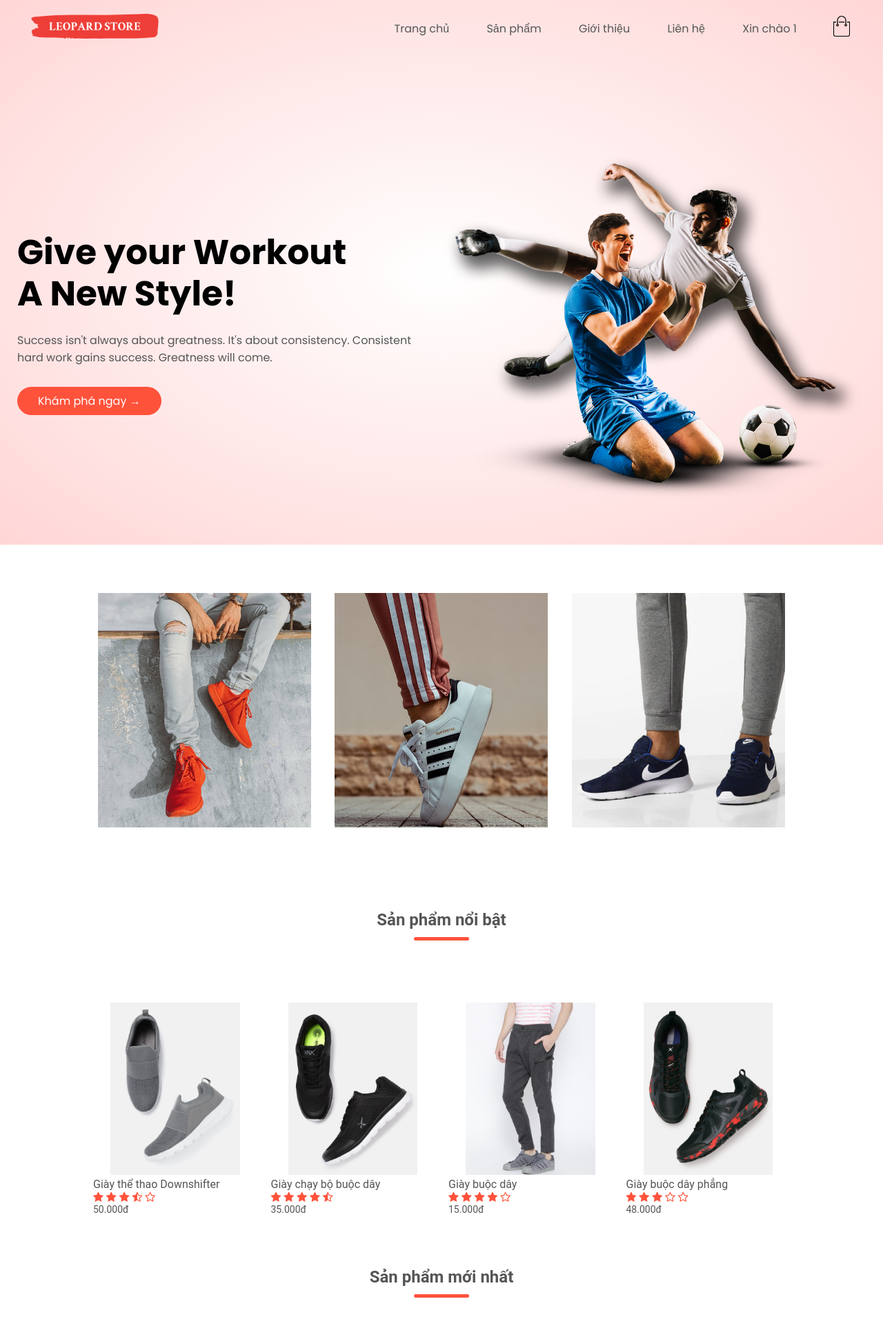
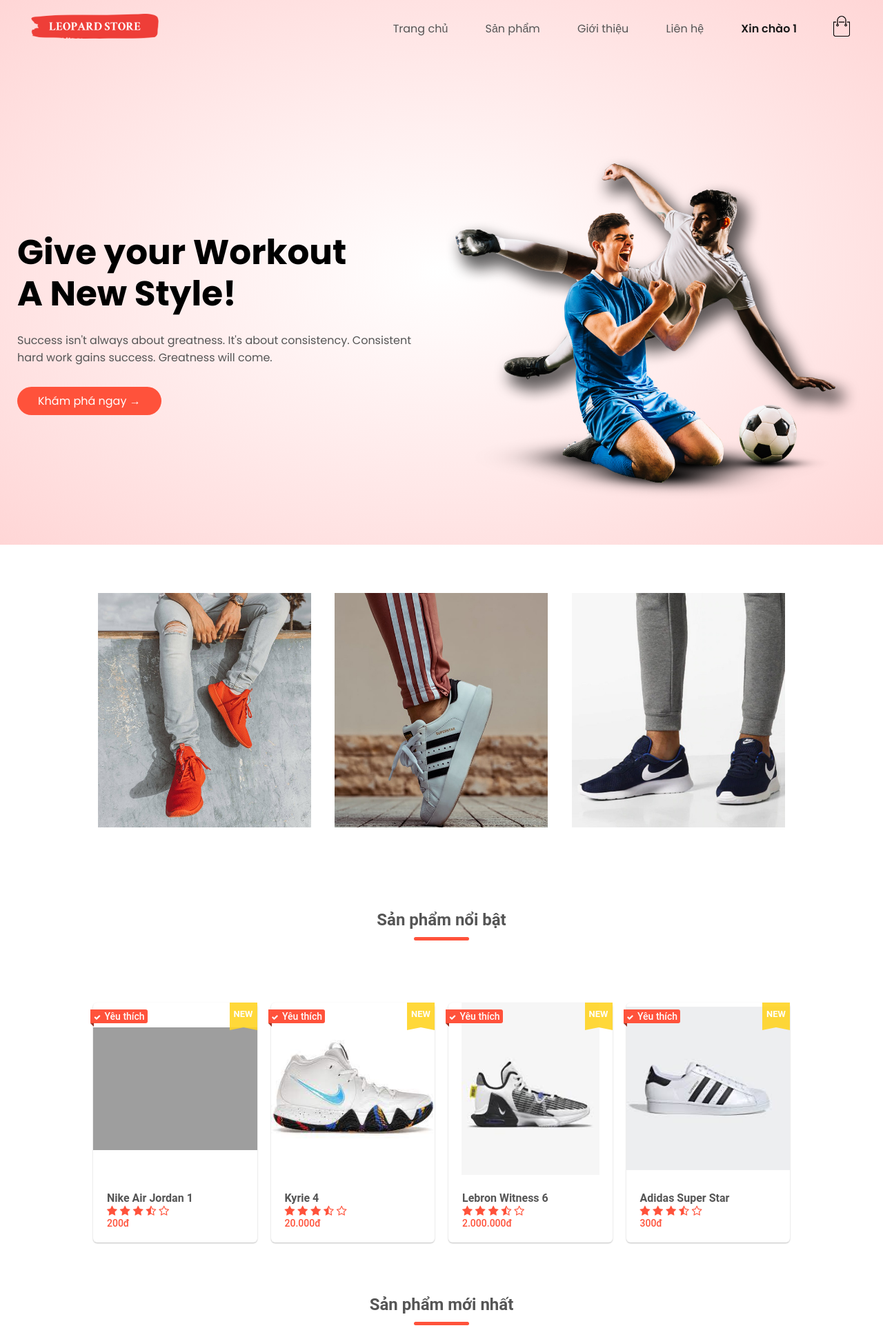
Before and after one commit to haduc25/ungdungcongnghe, a PHP site: page / in a window 1280 px wide. Shown: the top 1926 px of the page at 69% size. Run offline with PHP 8.4, Linux system fonts and the light colour scheme; the visitor is signed in with stand-in values (Sample User, id 1); data comes from the database, SQL or seed files in the repository; grey boxes are pictures that could not be loaded.

Commit message:
hoan thien lai phan sp, chitietsp

```diff
--- a/controllers/HomeController.php
+++ b/controllers/HomeController.php
@@ -16,28 +16,8 @@ class SanphamController
 		if (isset($_GET['action'])) {
 			switch ($_GET['action']) {
 
-				// case 'dangnhap':
-				// 	include_once('views/dangnhap.php');
-				// 	if (isset($_POST['nutdangnhap'])) {
-				// 		$t=$_POST['tdn'];
-				// 		$m=$_POST['mk'];
-				// 		$dem1=$this->model->dembanghi($t,$m);
-				// 		$data2=$this->model->kiemtradangnhap($t,$m);
-				// 		if ($dem1 == 0) {
-				// 			echo "Đăng nhập thất bại";
-				// 		}else{
-				// 			$_SESSION['tennd']=$t;
-				// 			$_SESSION['quyennd']=$data2[0]['quyen_nd'];
-							// header('Location:index.php');
-
-								//<script>location.href = 'index.php';</script>
-
-					// 	}
-					// }
-					// break;
-
-					case 'dangnhap':
-						include_once('views/dangnhap.php');
+					case 'taikhoan':
+						include_once('views/taikhoan.php');
 						if (isset($_POST['nutdangnhap'])) {
 							$t=$_POST['tdn'];
 							$m=$_POST['mk'];
@@ -99,6 +79,8 @@ class SanphamController
 				case 'chitietsanpham':
 					$data = $this->model->layloaisanpham();
 					$data1 = $this->model->laysanpham();
+					$spnn = $this->model->laysanphamngaunhien(8);
+
 					if (isset($_GET['idloai'])) {
 						$data2 = $this->model->laysanphamtheoidloai($_GET['idloai']);
 					}
@@ -181,9 +163,12 @@ class SanphamController
 					break;
 			}
 		}else{
-
 			$data = $this->model->layloaisanpham();
 			$data1 = $this->model->laysanpham();
+
+			$spnoibat = $this->model->laysanphamnoibat();
+			$spmoinhat = $this->model->laysanphammoinhat();
+
 			if (isset($_GET['idloai'])) {
 				$data2 = $this->model->laysanphamtheoidloai($_GET['idloai']);
 			}
--- a/models/BaseModel.php
+++ b/models/BaseModel.php
@@ -66,8 +66,8 @@ class BaseModel
 			}
 		}
 		return $data;
+	}
 
-	}
 	public function laysanphamtheoidloai($idl){
 		$sql="select * from sanpham,loaisanpham where sanpham.id_loaisp=loaisanpham.id_loaisp and sanpham.id_loaisp=$idl";
 		$this->ketqua=$this->connect->query($sql);
@@ -114,7 +114,43 @@ class BaseModel
 		// Xử lý lỗi và trường hợp tên người dùng bị trùng (nếu cần)
 	}
 
+	public function laysanphamnoibat(){
+		$sql="SELECT * FROM `sanpham` ORDER BY `sanpham`.`id_loaisp` ASC LIMIT 4";
+		$this->ketqua=$this->connect->query($sql);
+		if ($this->ketqua->num_rows==0) {
+			$data=0;
+		}else{
+			while ($row=$this->ketqua->fetch_assoc()) {
+				$data[]=$row;
+			}
+		}
+		return $data;
+	}
 
+	public function laysanphammoinhat(){
+		$sql="SELECT * FROM `sanpham` ORDER BY `sanpham`.`ngaynhap_sp` DESC";
+		$this->ketqua=$this->connect->query($sql);
+		if ($this->ketqua->num_rows==0) {
+			$data=0;
+		}else{
+			while ($row=$this->ketqua->fetch_assoc()) {
+				$data[]=$row;
+			}
+		}
+		return $data;
+	}
+	public function laysanphamngaunhien($slsp){
+		$sql="SELECT * FROM sanpham ORDER BY RAND() LIMIT $slsp";
+		$this->ketqua=$this->connect->query($sql);
+		if ($this->ketqua->num_rows==0) {
+			$data=0;
+		}else{
+			while ($row=$this->ketqua->fetch_assoc()) {
+				$data[]=$row;
+			}
+		}
+		return $data;
+	}
 
 }
 ?>
--- a/public/css/customStyle.css
+++ b/public/css/customStyle.css
@@ -167,6 +167,7 @@
     box-shadow: 0 1px 2px var(--box-shadow-color);
     border-radius: 6px;
     overflow: hidden;
+    position: relative;
 }
 
 .product-item__info{
@@ -196,3 +197,103 @@
 .testimonial__card{
     height: 400px;
 }
+
+/* Product overlay */
+.home-product-item__favorite {
+    position: absolute;
+    top: 10px;
+    left: -4px;
+    color: var(--primary-color);
+    background-color: currentColor;
+    font-size: 14px;
+    font-weight: 500;
+    line-height: 20px;
+    padding-right: 4px;
+    border-top-right-radius: 3px;
+    border-bottom-right-radius: 3px;
+}
+
+.home-product-item__favorite::after {
+    content: '';
+    position: absolute;
+    left: 0;
+    bottom: -5px;
+    border-top: 5px solid currentColor;
+    border-left: 5px solid transparent;
+    filter: brightness(60%);
+}
+
+.home-product-item__favorite i {
+    font-size: 10px;
+    margin: 0 2px 0 5px;
+    color: var(--white-color);
+}
+
+.home-product-item__favorite span {
+    color: var(--white-color);
+}
+
+.home-product-item__discount {
+    position: absolute;
+    top: 0;
+    right: 0;
+    width: 40px;
+    height: 36px;
+    text-align: center;
+    color: #ffd424e6;
+    background-color: currentColor;
+}
+
+.home-product-item__discount::after {
+    content: '';
+    position: absolute;
+    right: 0;
+    bottom: -4px;
+    border-width: 0 20px 4px; /*top, left + right (bằng 1/2 chiều cao 'height' của  '.home-product-item__discount'), bottom*/
+    border-style: solid;
+    border-color: transparent currentColor transparent currentColor;
+}
+
+.home-product-item__discount-label {
+    color: var(--white-color);
+    font-size: 13px;
+    line-height: 13px;
+    font-weight: 600;
+    position: relative;
+    top: 6px;
+}
+
+/* page - chitietsanpham */
+.products__size{
+    display: flex;
+    flex-direction: row;
+    align-items: center;
+}
+
+.products__soluong{
+    display: flex;
+    flex-direction: row;
+    align-items: center;
+    margin-top: 22px;
+}
+
+.products__soluong input{
+    margin-left: 35px;
+}
+
+.btn__addcart{
+    text-transform: uppercase;
+    padding: 14px 30px;
+}
+
+/* pages - quan tri */
+.btn__themsp{
+    background-color: var(--primary-color);
+    color: var(--white-color);
+    border-radius: 5px;
+}
+
+.btn__themsp:hover{
+    color: var(--white-color);
+    background-color: var(--primary-color-hover);
+}
--- a/style.css
+++ b/style.css
@@ -383,16 +383,19 @@ select:focus{
 }
 .single-product select{
     display: block;
-    padding: 10px;
-    margin-top: 20px;
+    padding: 10px 28px;
+    margin-left: 24px;
+    font-size: 14px;
+    font-weight: 600;
 }
+
 .single-product input{
     width: 50px;
     height: 40px;
     padding-left: 10px;
     font-size: 20px;
     margin-right: 10px;
-    border: apx solid #ff523b;
+    border: 1px solid #ff523b;
 }
 input:focus{
     outline: none;
--- a/utils/navbar.php
+++ b/utils/navbar.php
@@ -19,7 +19,7 @@ $isAdmin = $isLoggedIn && $_SESSION['quyennd'] == 1;
             <li><a href="index.php?action=lienhe">Liên hệ</a></li>
             <?php if ($isLoggedIn) { ?>
                 <li class="navbar__user">
-                    <a class="nav-link <?= $isAdmin ? 'active' : ''; ?>" href="#">
+                    <a class="nav-link nav-link__active <?= $isAdmin ? 'active' : ''; ?>" href="#">
                         Xin chào <?= $_SESSION['tennd']; ?>
                     </a>
                     <ul class="navbar__user-menu">
@@ -42,7 +42,7 @@ $isAdmin = $isLoggedIn && $_SESSION['quyennd'] == 1;
                     </ul>
                 </li>
             <?php } else { ?>
-                <li><a class="nav-link" href="index.php?action=dangnhap">Đăng nhập</a></li>
+                <li><a class="nav-link" href="index.php?action=taikhoan">Đăng nhập</a></li>
             <?php } ?>
         </ul>
     </nav>
--- a/utils/old_navbar.php
+++ b/utils/old_navbar.php
@@ -62,7 +62,7 @@ if (isset($_POST['nutdx'])) {
 								}
 							} else {
 				?>
-				<li><a class="nav-link" href="index.php?action=dangnhap">Đăng nhập</a></li>
+				<li><a class="nav-link" href="index.php?action=taikhoan">Đăng nhập</a></li>
 	<?php
 					} ?>
 
--- a/views/home copy.php
+++ b/views/home copy.php
@@ -51,7 +51,7 @@ if (isset($_POST['nutdx'])) {
 
 					}else {
 						?>
-							<a class="nav-link" href="index.php?action=dangnhap">Đăng nhập</a>
+							<a class="nav-link" href="index.php?action=taikhoan">Đăng nhập</a>
 						<?php
 					} ?>
 
--- a/views/home.php
+++ b/views/home.php
@@ -44,98 +44,60 @@
         <div class="small-container">
             <h2 class="title" >Sản phẩm nổi bật</h2>
                 <div class="row">
-                    <div class="col-4">
-                        <a href="products-details.html"><img src="images/product-11.jpg"></a>
-                        <a href="products-details.html"><h4>Giày thể thao Downshifter</h4></a>
+                    <?php
+                        if($spnoibat==0){
+                                echo "Đang cập nhật";
+                            }else{
+                                foreach ($spnoibat as $value) {
+                                ?>
+                                        <div class="col-4 product-shadow__hover">
+                                        <div class="products-item" style="overflow: unset">
+                                            <a href="index.php?action=chitietsanpham&id=<?=$value['id_sp']; ?>"><img src="<?php echo $value['hinhanh_sp'];?>" alt="..."></a>
+                                            <div class="product-item__info">
+                                                <a href="index.php?action=chitietsanpham&id=<?=$value['id_sp']; ?>"><h4 class="product-item__title"><?php echo $value['ten_sp'];?></h4></a>
                                                 <div class="rating">
-                            <!--(before this added awesome4 cdn font link to the head)added a cdn link by searching font awesome4 icon and from the site  search the star entering the first option and getting a link of this fa-star*-->
                                                     <i class="fa fa-star" ></i>
                                                     <i class="fa fa-star" ></i>
                                                     <i class="fa fa-star" ></i>
                                                     <i class="fa fa-star-half-o" ></i>
                                                     <i class="fa fa-star-o" ></i>
                                                 </div>
-                        <p>50.000đ</p>
+                                                <p class="product-item__price" class="product-item__price"><?php echo number_format($value['gia_sp'], 0, ',', '.');?>đ</p>
                                             </div>
-                    <div class="col-4">
-                        <a href="products-details.html"><img src="images/product-2.jpg"></a>
-                        <h4>Giày chạy bộ buộc dây</h4>
-                        <div class="rating">
-                            <i class="fa fa-star" ></i>
-                            <i class="fa fa-star" ></i>
-                            <i class="fa fa-star" ></i>
-                            <i class="fa fa-star" ></i>
-                            <i class="fa fa-star-half-o" ></i>
+
+                                            <!-- Overlay -->
+                                            <div class="home-product-item__favorite">
+                                                    <i class="fa fa-check"></i>
+                                                    <span>Yêu thích</span>
                                             </div>
-                        <p>35.000đ</p>
+                                            <div class="home-product-item__discount">
+                                                <span class="home-product-item__discount-label"
+                                                    >NEW</span
+                                                >
                                             </div>
-                    <div class="col-4">
-                        <a href="products-details.html"><img src="images/product-3.jpg"></a>
-                        <h4>Giày buộc dây</h4>
-                        <div class="rating">
-                            <i class="fa fa-star" ></i>
-                            <i class="fa fa-star" ></i>
-                            <i class="fa fa-star" ></i>
-                            <i class="fa fa-star" ></i>
-                            <i class="fa fa-star-o" ></i>
                                         </div>
-                        <p>15.000đ</p>
                                     </div>
-                    <div class="col-4">
-                        <a href="products-details.html"><img src="images/product-10.jpg"></a>
-                        <h4>Giày buộc dây phẳng</h4>
-                        <div class="rating">
-                            <i class="fa fa-star" ></i>
-                            <i class="fa fa-star" ></i>
-                            <i class="fa fa-star" ></i>
-                            <i class="fa fa-star-o" ></i>
-                            <i class="fa fa-star-o" ></i>
-                        </div>
-                        <p>48.000đ</p>
-                    </div>
+                                <?php
+                                }
+                            }
+                    ?>
                 </div>
 
 
              <h2 class="title" >Sản phẩm mới nhất</h2>
                 <div class="row"><?php
-                        if (isset($_GET['idloai'])) {
-							if($data2==0){
+                        if($spmoinhat==0){
                                 echo "Đang cập nhật";
                             }else{
-									foreach ($data2 as $value) {
-
-									?>
-                                        <div class="col-4">
-                                            <a href="index.php?action=chitietsanpham"><img src="<?php echo $value['hinhanh_sp'];?>" alt="..."></a>
-                                            <a href="index.php?action=chitietsanpham"><h4><?php echo $value['ten_sp'];?></h4></a>
-                                            <div class="rating">
-
-                                                <i class="fa fa-star" ></i>
-                                                <i class="fa fa-star" ></i>
-                                                <i class="fa fa-star" ></i>
-                                                <i class="fa fa-star-half-o" ></i>
-                                                <i class="fa fa-star-o" ></i>
-                                            </div>
-                                            <p><?php echo $value['gia_sp'];?> VND</p>
-                                            <a href="#" class="btn btn-primary">Mua hàng</a>
-                                        </div>
-									<?php
-									}
-								}
-						}
-						else{
-							if($data1==0){
-									echo "Đang cập nhật";
-								}else{
-									foreach ($data1 as $value) {
+                                foreach ($spmoinhat as $value) {
 
                                 ?>
                                         <!-- <div class="col-4 products-item"> -->
                                         <div class="col-4 product-shadow__hover">
                                         <div class="products-item">
-                                                <a href="index.php?action=chitietsanpham"><img src="<?php echo $value['hinhanh_sp'];?>" alt="..."></a>
+                                            <a href="index.php?action=chitietsanpham&id=<?=$value['id_sp']; ?>"><img src="<?php echo $value['hinhanh_sp'];?>" alt="..."></a>
                                             <div class="product-item__info">
-                                                    <a href="index.php?action=chitietsanpham"><h4 class="product-item__title"><?php echo $value['ten_sp'];?></h4></a>
+                                                <a href="index.php?action=chitietsanpham&id=<?=$value['id_sp']; ?>"><h4 class="product-item__title"><?php echo $value['ten_sp'];?></h4></a>
                                                 <div class="rating">
                                                     <i class="fa fa-star" ></i>
                                                     <i class="fa fa-star" ></i>
@@ -146,12 +108,11 @@
                                                 <p class="product-item__price" class="product-item__price"><?php echo number_format($value['gia_sp'], 0, ',', '.');?>đ</p>
                                             </div>
                                         </div>
+
                                     </div>
                                 <?php
                                 }
                             }
-						}
-
                     ?>
                 </div>
             <!--new row for the latest product-->
@@ -168,7 +129,7 @@
                         <p>Độc quyền có sẵn trên LeoPard</p>
                         <h1>Sports Shoes</h1>
                         <small> Mua trực tuyến các bộ sưu tập giày thể thao mới nhất trên Redstore với giá tốt nhất từ các thương hiệu hàng đầu như Adidas, Nike, Puma, Asics và Sparx khi rảnh rỗi với giá tốt nhất. </small><br>
-                        <a href="products.html" class="btn">Mua ngay &#8594;</a>
+                        <a href="index.php?action=sanpham" class="btn">Mua ngay &#8594;</a>
                     </div>
                 </div>
             </div>
--- a/views/quantri.php
+++ b/views/quantri.php
@@ -16,6 +16,7 @@
 	<meta charset="utf-8">
 	<link rel="stylesheet" type="text/css" href="css/css/bootstrap.min.css">
 	<link rel="stylesheet" type="text/css" href="css/stylecss.css">
+    <link rel="stylesheet" href="public/css/customStyle.css" />
 </head>
 <body>
 	<div class="container">
@@ -57,7 +58,7 @@
 
 					}else {
 						?>
-							<a class="nav-link" href="index.php?action=dangnhap">Đăng nhập</a>
+							<a class="nav-link" href="index.php?action=taikhoan">Đăng nhập</a>
 						<?php
 					} ?>
 
@@ -88,7 +89,7 @@
 						<?php
 						}
 						?>
-			  			<a href="index.php?action=themsanpham" class="nav-link">Thêm sản phẩm</a>
+			  			<a href="index.php?action=themsanpham" class="nav-link btn__themsp btn--primary">Thêm sản phẩm</a>
 			</nav>
 	    </div>
 	    <div class="col-10">
--- a/views/sanpham.php
+++ b/views/sanpham.php
@@ -118,9 +118,9 @@
                             ?>
                             <div class="col-4 product-shadow__hover">
                                 <div class="products-item">
-                                    <a href="index.php?action=chitietsanpham"><img src="images/product-<?=$i+1?>.jpg" alt="..."></a>
+                                    <a href="#"><img src="images/product-<?=$i+1?>.jpg" alt="..."></a>
                                     <div class="product-item__info">
-                                        <a href="index.php?action=chitietsanpham"><h4 class="product-item__title">Giầy quảng châu <?=$i+1?></h4></a>
+                                        <a href="#"><h4 class="product-item__title">Giầy quảng châu <?=$i+1?></h4></a>
                                         <div class="rating">
                                             <i class="fa fa-star" ></i>
                                             <i class="fa fa-star" ></i>
```
Also changed, not shown: views/chitietsanpham.php (+42 -47 lines), views/taikhoan.php (renamed from views/dangnhap.php). Lines whose indentation alone changed are shown as unchanged.
